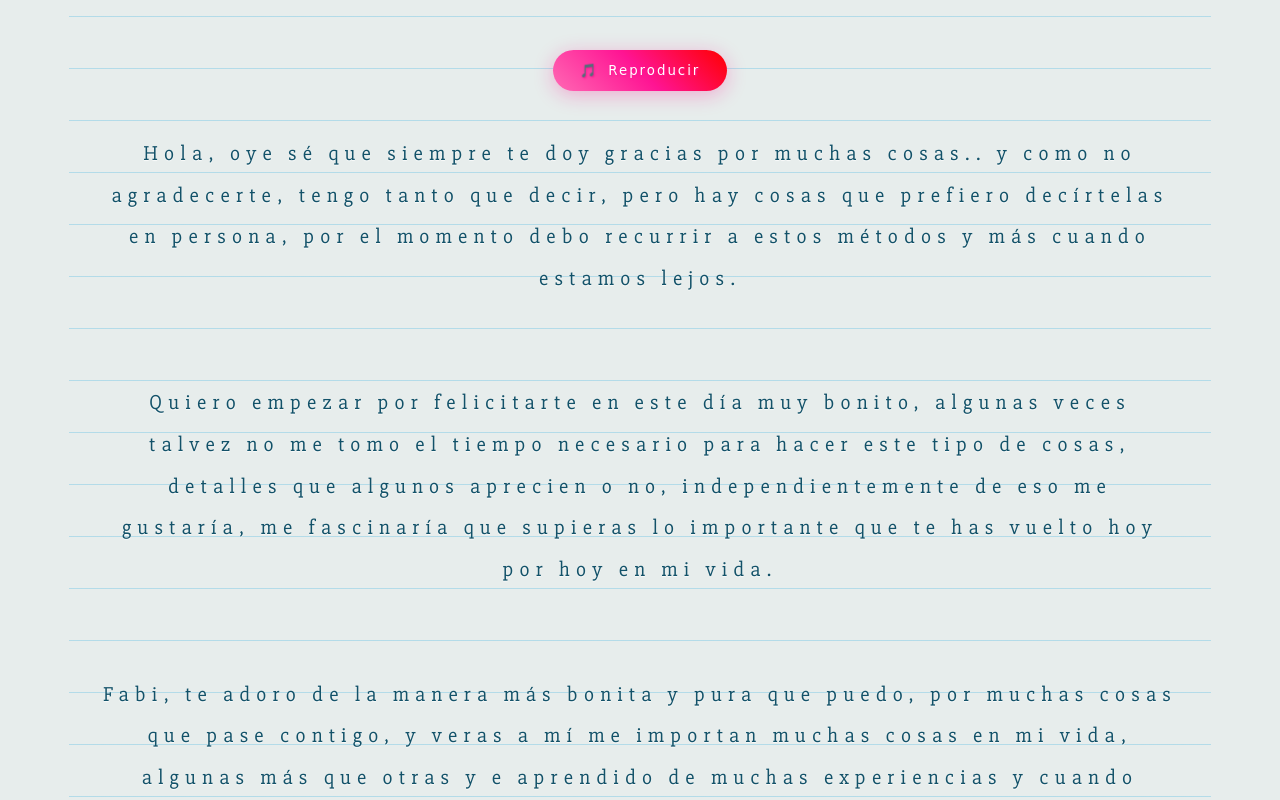
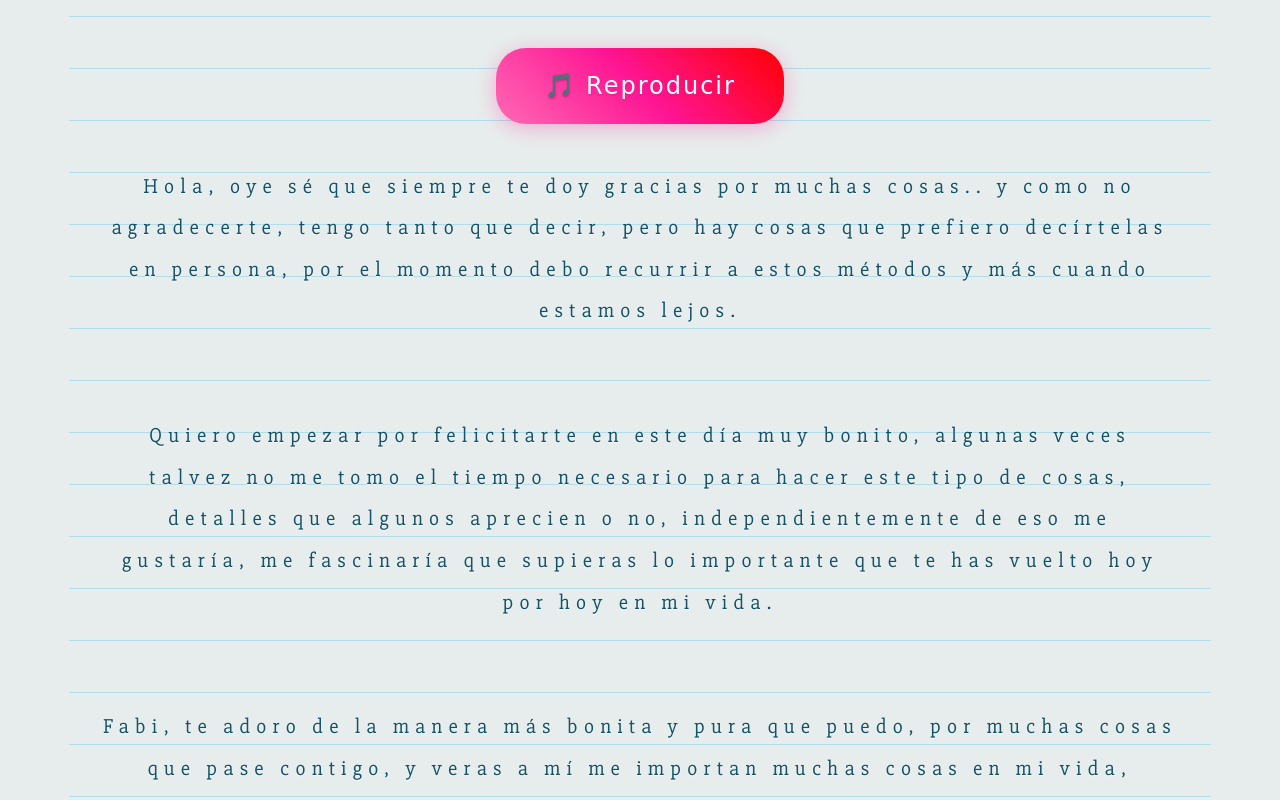
Before and after one commit to AldoDeJesus/Valentine-s-Day, a plain HTML site: page carta.html in a window 1280 px wide. Drawn offline with Linux system fonts and the light colour scheme; a web font is replaced by a local one.

Commit message:
update text V2

```diff
--- a/estilos.css
+++ b/estilos.css
@@ -277,7 +277,7 @@ p {
     color: white;
     font-family: 'Dancing Script', cursive;
 
-    /* font-size: 1.5rem; */
+    font-size: 1.5rem;
     cursor: pointer;
     transition: all 0.3s ease;
     box-shadow: 0 4px 20px rgba(255, 20, 147, 0.3);
```
